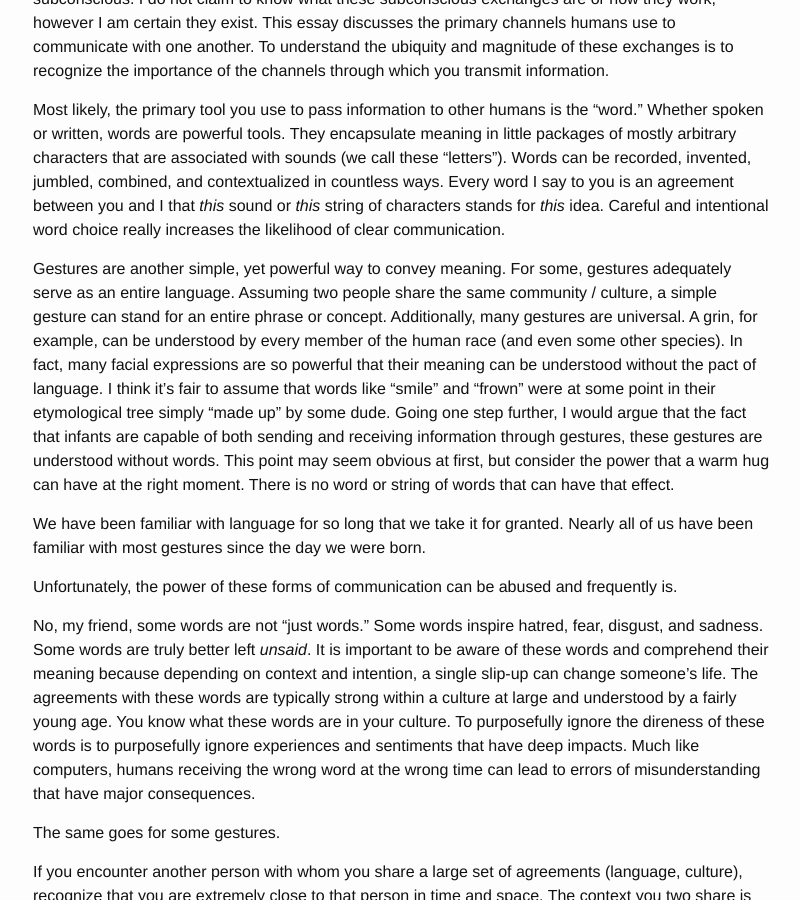
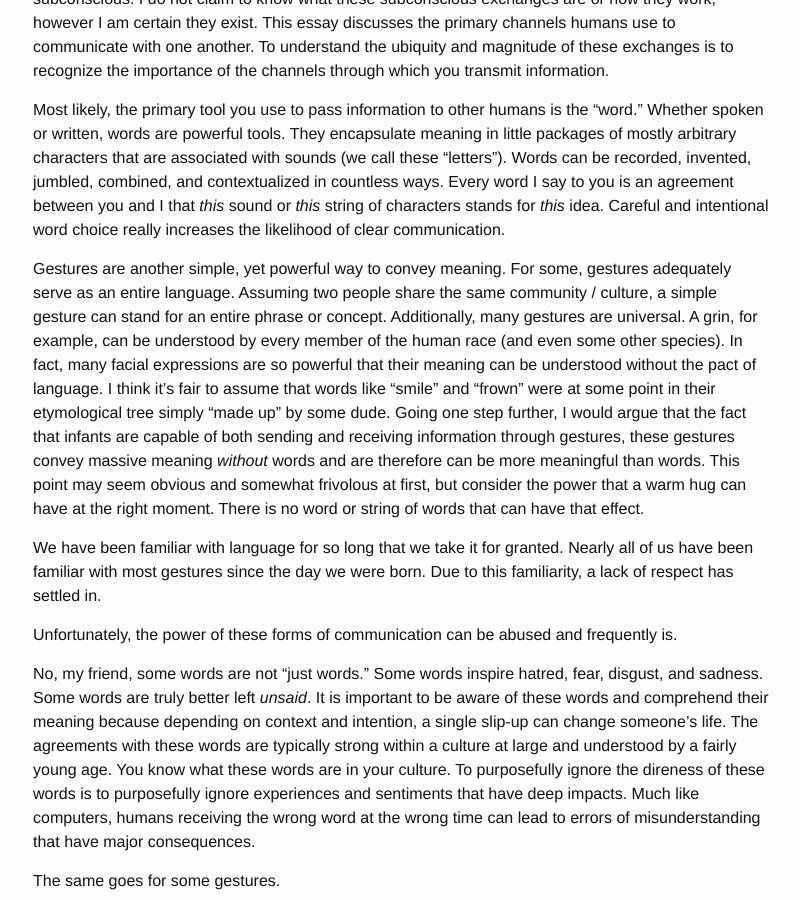
Before and after one commit to vincecampanale/blog, a Jekyll site: the page built from _posts/2017-05-01-thoughts-on-interactions.markdown, in a window 1280 px wide and 900 px high, scrolled down 309 px. Shown: the whole window, without its empty margins (237-1037 px from the left). Built offline with Jekyll 4.4.1, drawn with Linux system fonts in a browser that asks for light colours.

Commit message:
added some changes to thoughts on interactions

```diff
--- a/_posts/2017-05-01-thoughts-on-interactions.markdown
+++ b/_posts/2017-05-01-thoughts-on-interactions.markdown
@@ -1,16 +1,16 @@
 ---
 layout: post
 title:  "Thoughts on Interactions"
-description: "A Letter About my Thoughts on Interactions"
+description: "A Letter to nobody concerning my thoughts on interactions."
 date: 2017-05-01
 ---
 Humans, much like machines, respond to specific information with a specific response. Whether the response represents a misunderstanding of the information (like an error) or a function of the information (like the fulfillment of a Promise), each and every human interaction is simply an exchange of information. The ways humans exchange information are manifold and the majority of them are subconscious. I do not claim to know what these subconscious exchanges are or how they work, however I am certain they exist. This essay discusses the primary channels humans use to communicate with one another. To understand the ubiquity and magnitude of these exchanges is to recognize the importance of the channels through which you transmit information.
 
 Most likely, the primary tool you use to pass information to other humans is the “word.” Whether spoken or written, words are powerful tools. They encapsulate meaning in little packages of mostly arbitrary characters that are associated with sounds (we call these “letters”). Words can be recorded, invented, jumbled, combined, and contextualized in countless ways. Every word I say to you is an agreement between you and I that *this* sound or *this* string of characters stands for *this* idea. Careful and intentional word choice really increases the likelihood of clear communication.
 
-Gestures are another simple, yet powerful way to convey meaning. For some, gestures adequately serve as an entire language.  Assuming two people share the same community / culture, a simple gesture can stand for an entire phrase or concept. Additionally, many gestures are universal. A grin, for example, can be understood by every member of the human race (and even some other species). In fact, many facial expressions are so powerful that their meaning can be understood without the pact of language. I think it’s fair to assume that words like “smile” and “frown” were at some point in their etymological tree simply “made up” by some dude.  Going one step further, I would argue that the fact that infants are capable of both sending and receiving information through gestures, these gestures are understood without words. This point may seem obvious at first, but consider the power that a warm hug can have at the right moment. There is no word or string of words that can have that effect.
+Gestures are another simple, yet powerful way to convey meaning. For some, gestures adequately serve as an entire language.  Assuming two people share the same community / culture, a simple gesture can stand for an entire phrase or concept. Additionally, many gestures are universal. A grin, for example, can be understood by every member of the human race (and even some other species). In fact, many facial expressions are so powerful that their meaning can be understood without the pact of language. I think it’s fair to assume that words like “smile” and “frown” were at some point in their etymological tree simply “made up” by some dude.  Going one step further, I would argue that the fact that infants are capable of both sending and receiving information through gestures, these gestures convey massive meaning *without* words and are therefore can be more meaningful than words. This point may seem obvious and somewhat frivolous at first, but consider the power that a warm hug can have at the right moment. There is no word or string of words that can have that effect.
 
-We have been familiar with language for so long that we take it for granted. Nearly all of us have been familiar with most gestures since the day we were born.
+We have been familiar with language for so long that we take it for granted. Nearly all of us have been familiar with most gestures since the day we were born. Due to this familiarity, a lack of respect has settled in.
 
 Unfortunately, the power of these forms of communication can be abused and frequently is.
 
```
